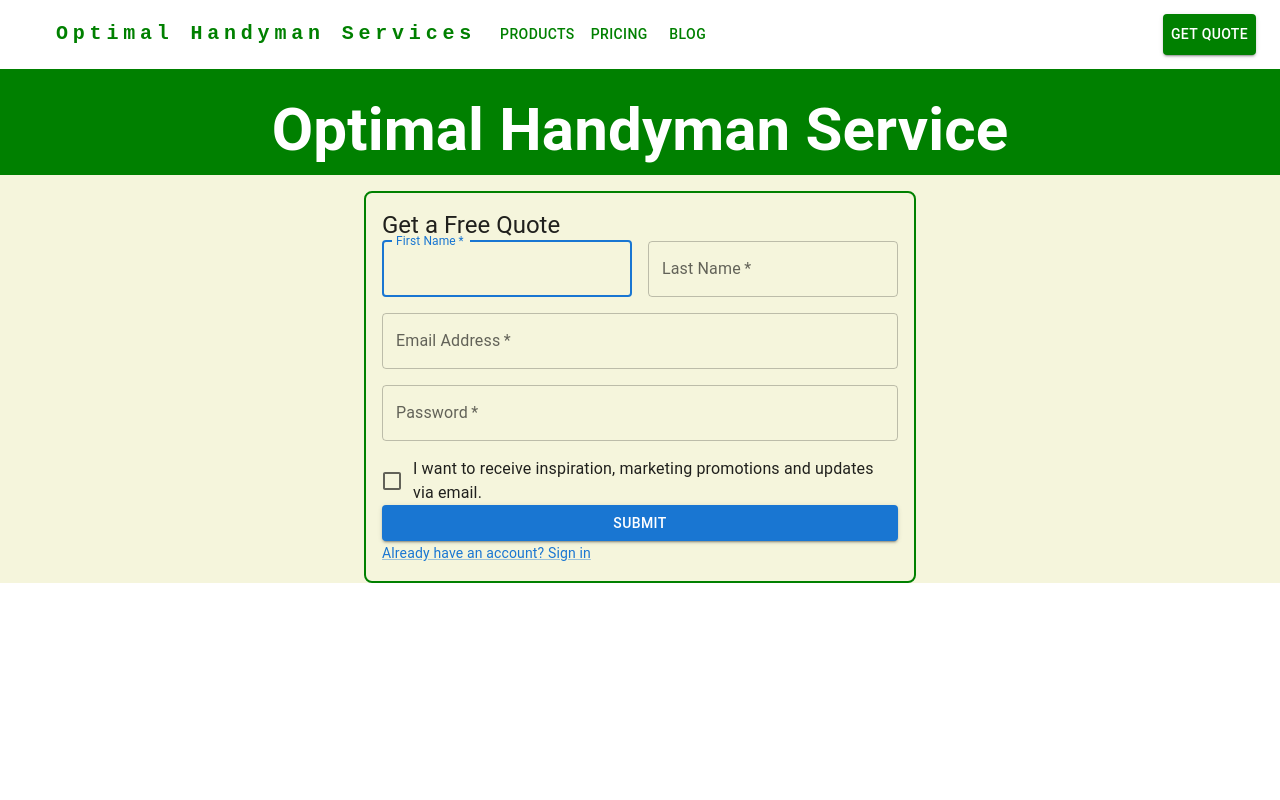
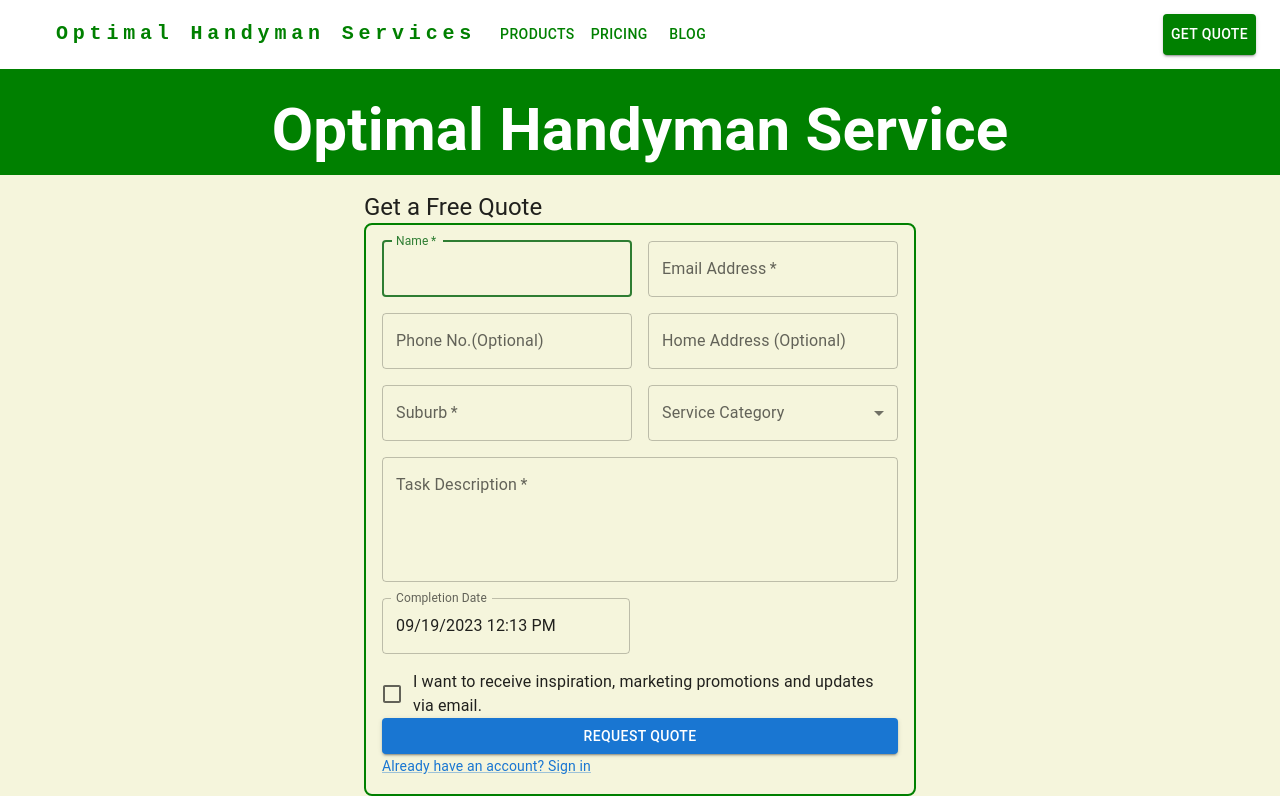
Before and after one commit to TeddPaul13/OptimalHandyman-React, a React (Create React App) app in the folder optimal/: page / in a window 1280 px wide. Built offline with nearby package versions, Linux system fonts and the light colour scheme.

Commit message:
added datepicker component to the quote form

```diff
--- a/optimal/package.json
+++ b/optimal/package.json
@@ -8,9 +8,11 @@
     "@mui/icons-material": "^5.14.8",
     "@mui/material": "^5.14.8",
     "@mui/styled-engine-sc": "^5.14.8",
+    "@mui/x-date-pickers": "^6.14.0",
     "@testing-library/jest-dom": "^5.17.0",
     "@testing-library/react": "^13.4.0",
     "@testing-library/user-event": "^13.5.0",
+    "dayjs": "^1.11.10",
     "react": "^18.2.0",
     "react-dom": "^18.2.0",
     "react-scripts": "5.0.1",
--- /dev/null
+++ b/optimal/src/Components/DatePicker.js
@@ -0,0 +1,24 @@
+import React, {useState} from 'react';
+import dayjs from 'dayjs';
+import { LocalizationProvider } from '@mui/x-date-pickers/LocalizationProvider';
+import { AdapterDayjs } from '@mui/x-date-pickers/AdapterDayjs';
+import { DatePicker } from '@mui/x-date-pickers/DatePicker';
+import { DateTimePicker } from '@mui/x-date-pickers/DateTimePicker';
+
+export default function DatePickerValue() {
+  const [value, setValue] = useState(dayjs());
+
+
+  return (
+    <LocalizationProvider dateAdapter={AdapterDayjs}>
+      {/*  Use Theme Style to overide API blue and red color on the border*/}
+        <DateTimePicker
+          label="Completion Date"
+          disablePast
+          color="success"
+          value={value}
+          onChange={(newValue) => setValue(newValue)}
+        />
+    </LocalizationProvider>
+  );
+}
--- a/optimal/src/Components/QuoteForm.js
+++ b/optimal/src/Components/QuoteForm.js
@@ -13,19 +13,23 @@ import { spacing } from '@mui/system';
 
 import Container from "@mui/material/Container";
 
+import DatePickerValue from "./DatePicker";
+import SelectService from "./SelectService";
+
 
 
 export default function QuoteForm() {
 
   return (
     <Container component="main" maxWidth="sm" sx={{ mt: 2 }}>
+      <Typography component="h1" variant="h5">
+          Get a Free Quote
+        </Typography>
         <Box sx={{ border: 2, p:2 , borderRadius: 2, borderColor: 'green'}}>
       <CssBaseline />
       <div >
-        <Typography component="h1" variant="h5">
-          Get a Free Quote
-        </Typography>
-        <form  noValidate>
+
+        <form  validate>
           <Grid container spacing={2}>
             <Grid item xs={12} sm={6}>
               <TextField
@@ -35,22 +39,12 @@ export default function QuoteForm() {
                 required
                 fullWidth
                 id="firstName"
-                label="First Name"
+                label="Name"
                 autoFocus
+                color="success"
               />
             </Grid>
             <Grid item xs={12} sm={6}>
-              <TextField
-                variant="outlined"
-                required
-                fullWidth
-                id="lastName"
-                label="Last Name"
-                name="lastName"
-                autoComplete="lname"
-              />
-            </Grid>
-            <Grid item xs={12}>
               <TextField
                 variant="outlined"
                 required
@@ -59,19 +53,65 @@ export default function QuoteForm() {
                 label="Email Address"
                 name="email"
                 autoComplete="email"
+                color="success"
               />
+            </Grid>
+            <Grid item xs={12} sm={6}>
+              {/* Add code to Validate phone number if the user chooses to  */}
+              <TextField
+                variant="outlined"
+                fullWidth
+                id="phone"
+                label="Phone No.(Optional)"
+                type="number"
+                name="phone"
+                autoComplete="phone"
+                color="success"
+              />
+            </Grid>
+
+            <Grid item xs={12} sm={6}>
+              <TextField
+                variant="outlined"
+                fullWidth
+                name="address"
+                label="Home Address (Optional)"
+                id="address"
+                autoComplete="address"
+                color="success"
+              />
+            </Grid>
+            <Grid item xs={12} sm={6}>
+              <TextField
+                variant="outlined"
+                required
+                fullWidth
+                name="suburb"
+                label="Suburb"
+                id="suburb"
+                autoComplete="suburb"
+                color="success"
+              />
+            </Grid>
+            <Grid item xs={12} sm={6}>
+              <SelectService/>
             </Grid>
             <Grid item xs={12}>
               <TextField
                 variant="outlined"
                 required
                 fullWidth
-                name="password"
-                label="Password"
-                type="password"
-                id="password"
-                autoComplete="current-password"
+                name="task"
+                label="Task Description"
+                id="task"
+                multiline
+                rows={4}
+                autoComplete="task"
+                color="success"
               />
+            </Grid>
+            <Grid item xs={12} sm={6} >
+             <DatePickerValue/>
             </Grid>
             <Grid item xs={12}>
               <FormControlLabel
@@ -87,7 +127,7 @@ export default function QuoteForm() {
             color="primary"
 
           >
-            Submit
+            Request Quote
           </Button>
           <Grid container justify="flex-end">
             <Grid item>
--- /dev/null
+++ b/optimal/src/Components/SelectService.js
@@ -0,0 +1,36 @@
+import React, {useState} from 'react';
+import Box from '@mui/material/Box';
+import InputLabel from '@mui/material/InputLabel';
+import MenuItem from '@mui/material/MenuItem';
+import FormControl from '@mui/material/FormControl';
+import Select from '@mui/material/Select';
+
+export default function SelectService() {
+  const [service, setService] = useState('');
+
+  const handleChange = (event) => {
+    setService(event.target.value);
+  };
+
+  return (
+      <FormControl fullWidth>
+        {/* Fix Label crossed by border line */}
+        <InputLabel id="select-service-label" color='success'>Service Category</InputLabel>
+        <Select
+          labelId="select-service-id"
+          id="select-service"
+          color='success'
+          required
+          value={service}
+          label="service"
+          onChange={handleChange}
+        >
+          <MenuItem value={'furniture'}>Furniture Assembly</MenuItem>
+          <MenuItem value={'wallmounting'}>Wall Mounting</MenuItem>
+          <MenuItem value={'minor'}>Minor Repair and Maintenance</MenuItem>
+          <MenuItem value={'other'}>Other</MenuItem>
+        </Select>
+      </FormControl>
+    // </Box>
+  );
+}
```
Also changed, not shown: 1 other file (tests, documents, lock files or other folders).
